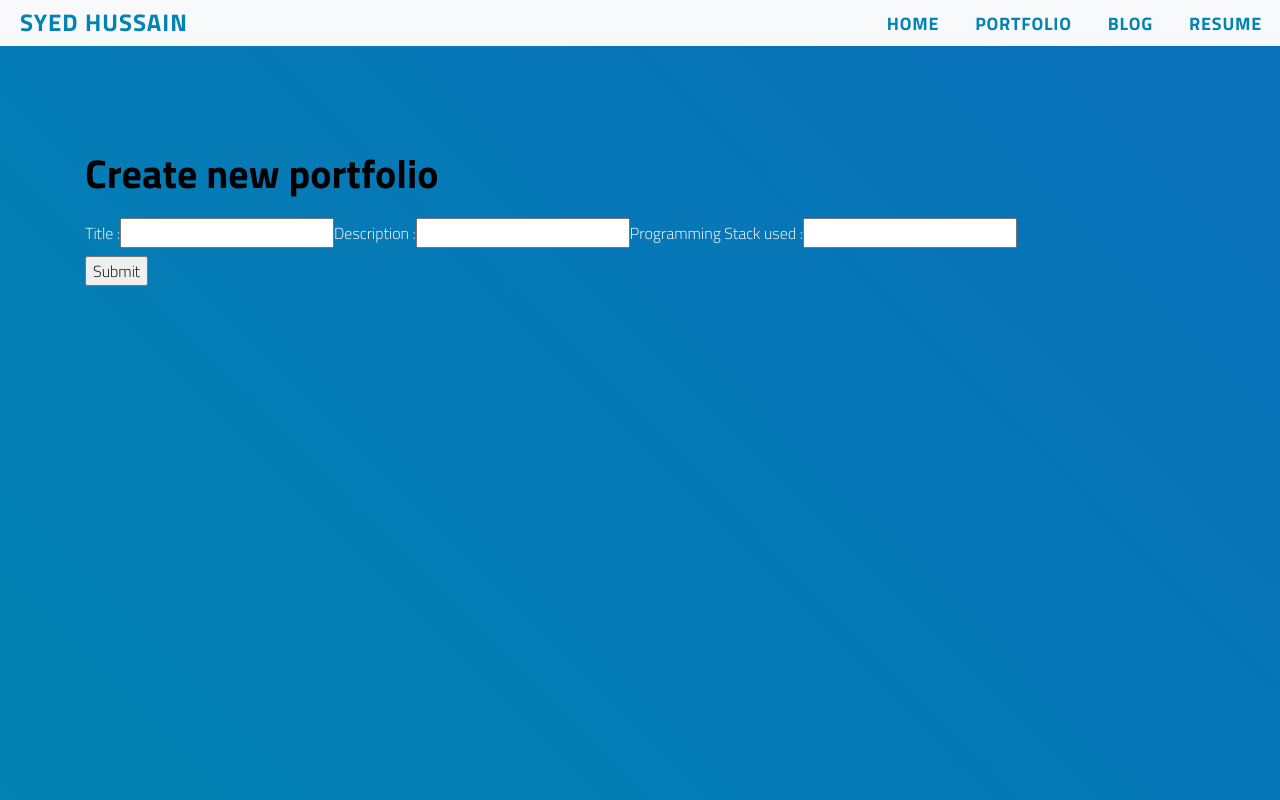
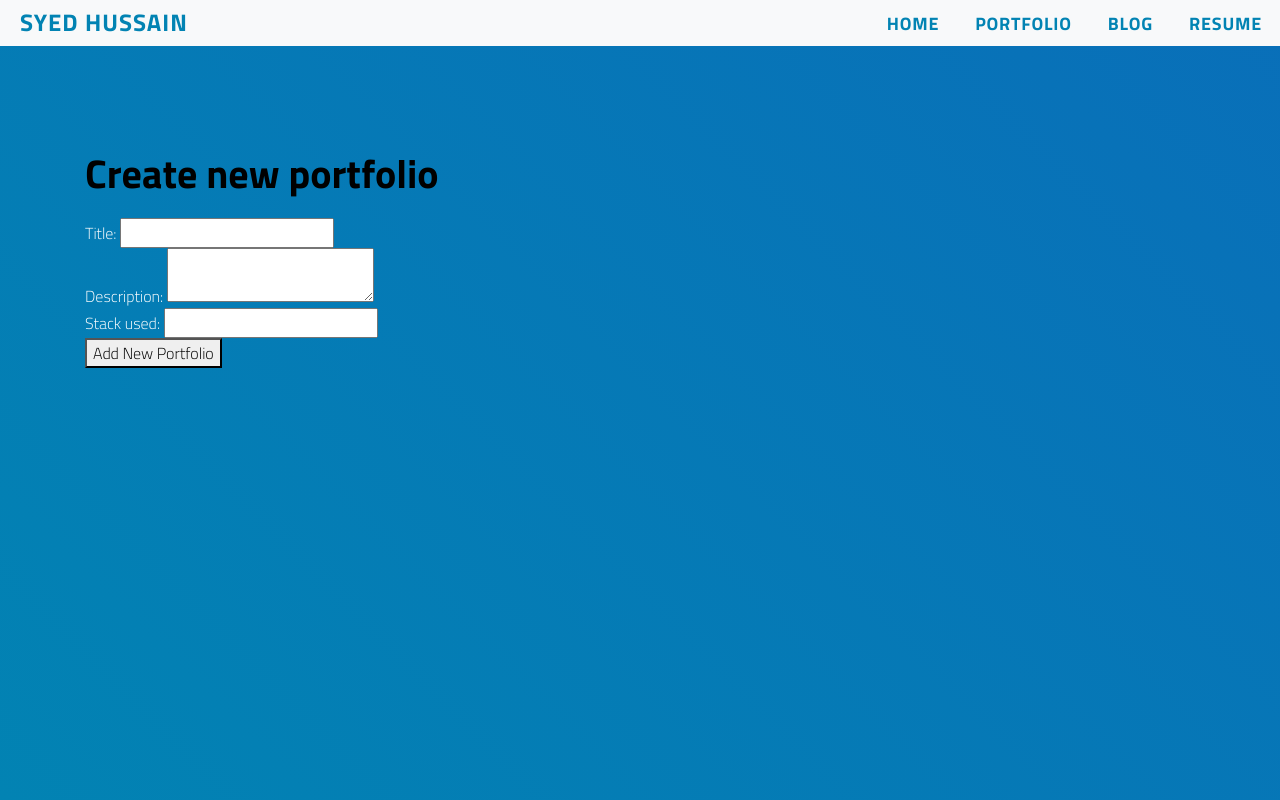
Before and after one commit to syedkhussain1/portfolio-syed, a Next.js app: page /portfolioNew in a window 1280 px wide. Built offline with nearby package versions, Linux system fonts and the light colour scheme.

Commit message:
Installed formic and implemented a basic form

```diff
--- a/components/portfolioStuff/PortfolioAddForm.js
+++ b/components/portfolioStuff/PortfolioAddForm.js
@@ -1,58 +1,125 @@
-import React from 'react'
+/////////////Fromik Implementation///////////
+// Render Prop
+import React from 'react';
+import { Formik, Form, Field, ErrorMessage } from 'formik';
+
+const valiateInputs = (validate) => {
+    let errors = {};
+        // if (!values.email) {
+        //   errors.email = 'Required';
+        // } else if (
+        //   !/^[A-Z0-9._%+-]+@[A-Z0-9.-]+\.[A-Z]{2,}$/i.test(values.email)
+        // ) {
+        //   errors.email = 'Invalid email address';
+        // }
+        return errors;
+}
+
+const PortfolioAddForm = (props) => (
+  <div>
+    <Formik
+      initialValues={{ title: '',
+                     description: '',
+                     stack: ''
+                    }}
+
+      validate={valiateInputs}
+      onSubmit={(values, { setSubmitting }) => {
+        setTimeout(() => {
+          alert(JSON.stringify(values, null, 2));
+          setSubmitting(false);
+        }, 400);
+      }}
+    >
+      {({ isSubmitting }) => (
+        <Form>
+            <div>
+                <lable>Title: </lable>
+                <Field type="text" name="title" />
+                <ErrorMessage name="title" component="div" />
+            </div>
+            <div>
+                <lable>Description: </lable>
+                <Field type="textarea" name="description" component="textarea"/>
+                <ErrorMessage name="description" component="div" />
+            </div>
+            <div>
+                <lable>Stack used: </lable>
+                <Field type="text" name="stack" />
+                <ErrorMessage name="stack" component="div" />
+            </div>
+
+          <button type="submit" disabled={isSubmitting}>
+            Add New Portfolio
+          </button>
+        </Form>
+      )}
+    </Formik>
+  </div>
+);
+
+export default PortfolioAddForm;
 
 
-class PortfolioAddForm extends React.Component {
-    constructor(props) {
-      super(props);
-      this.state = {
-          title: '',
-          description: '',
-          stack: '',
-        };
 
-      this.TitleChangeHandler = this.TitleChangeHandler.bind(this);
-      this.DescriptionChangeHandler = this.DescriptionChangeHandler.bind(this);
-      this.StackChangeHandler = this.StackChangeHandler.bind(this);
-      this.handleSubmit = this.handleSubmit.bind(this);
-    }
 
-    TitleChangeHandler(event) {
-      this.setState({title: event.target.value});
-    }
 
-    DescriptionChangeHandler(event) {
-        this.setState({description: event.target.value});
-      }
+/////////////React form way to implement ////////////
+// import React from 'react'
 
-    StackChangeHandler(event) {
-      this.setState({stack: event.target.value});
-    }
 
-    handleSubmit(event) {
-      alert('Title: ' + this.state.title + ' ' + this.state.description + ' ' + this.state.stack);
-      event.preventDefault();
-    }
+// class PortfolioAddForm extends React.Component {
+//     constructor(props) {
+//       super(props);
+//       this.state = {
+//           title: '',
+//           description: '',
+//           stack: '',
+//         };
 
-    render() {
-      return (
-        <form onSubmit={this.handleSubmit}>
-          <label>
-            Title :
-            <input type="text" value={this.state.title} onChange={this.TitleChangeHandler} />
-          </label>
-          <label>
-            Description :
-            <input type="text" value={this.state.description} onChange={this.DescriptionChangeHandler} />
-          </label>
-          <label>
-          Programming Stack used :
-          <input type="text" value={this.state.stack} onChange={this.StackChangeHandler} />
-        </label>
-        <br/>
-          <input type="submit" value="Submit" />
-        </form>
-      );
-    }
-  }
+//       this.TitleChangeHandler = this.TitleChangeHandler.bind(this);
+//       this.DescriptionChangeHandler = this.DescriptionChangeHandler.bind(this);
+//       this.StackChangeHandler = this.StackChangeHandler.bind(this);
+//       this.handleSubmit = this.handleSubmit.bind(this);
+//     }
 
-  export default PortfolioAddForm;
+//     TitleChangeHandler(event) {
+//       this.setState({title: event.target.value});
+//     }
+
+//     DescriptionChangeHandler(event) {
+//         this.setState({description: event.target.value});
+//       }
+
+//     StackChangeHandler(event) {
+//       this.setState({stack: event.target.value});
+//     }
+
+//     handleSubmit(event) {
+//       alert('Title: ' + this.state.title + ' ' + this.state.description + ' ' + this.state.stack);
+//       event.preventDefault();
+//     }
+
+//     render() {
+//       return (
+//         <form onSubmit={this.handleSubmit}>
+//           <label>
+//             Title :
+//             <input type="text" value={this.state.title} onChange={this.TitleChangeHandler} />
+//           </label>
+//           <label>
+//             Description :
+//             <input type="text" value={this.state.description} onChange={this.DescriptionChangeHandler} />
+//           </label>
+//           <label>
+//           Programming Stack used :
+//           <input type="text" value={this.state.stack} onChange={this.StackChangeHandler} />
+//         </label>
+//         <br/>
+//           <input type="submit" value="Submit" />
+//         </form>
+//       );
+//     }
+//   }
+
+//   export default PortfolioAddForm;
--- a/package.json
+++ b/package.json
@@ -28,7 +28,7 @@
     "express-jwt": "^5.3.1",
     "file-loader": "^4.0.0",
     "fontfaceobserver": "^2.1.0",
-    "formik": "^1.3.2",
+    "formik": "^1.5.7",
     "immutable": "^4.0.0-rc.12",
     "jsonwebtoken": "^8.3.0",
     "jwks-rsa": "^1.3.0",
--- a/styles/_index.scss
+++ b/styles/_index.scss
@@ -57,8 +57,11 @@
 }
 
 .hero-welcome-bio {
+  display: 'inline-block';
+  width:35;
+  height:35;
   margin-top: 20px;
-  color: white;
+  color: rgb(10, 10, 10);
 
   .fa-stack {
     font-size: 28px;
```
Also changed, not shown: pages/index.js (+5 -4 lines).
